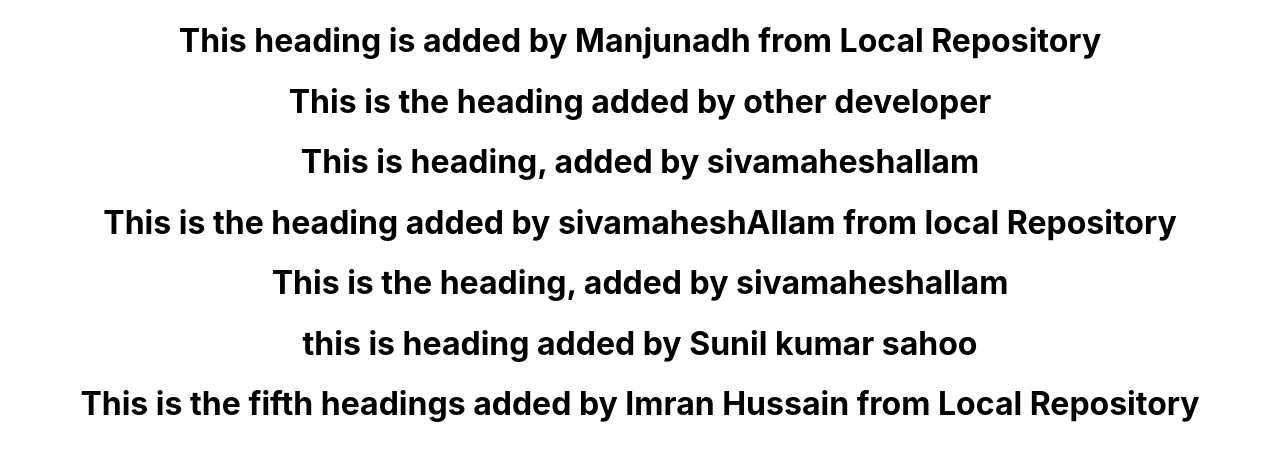
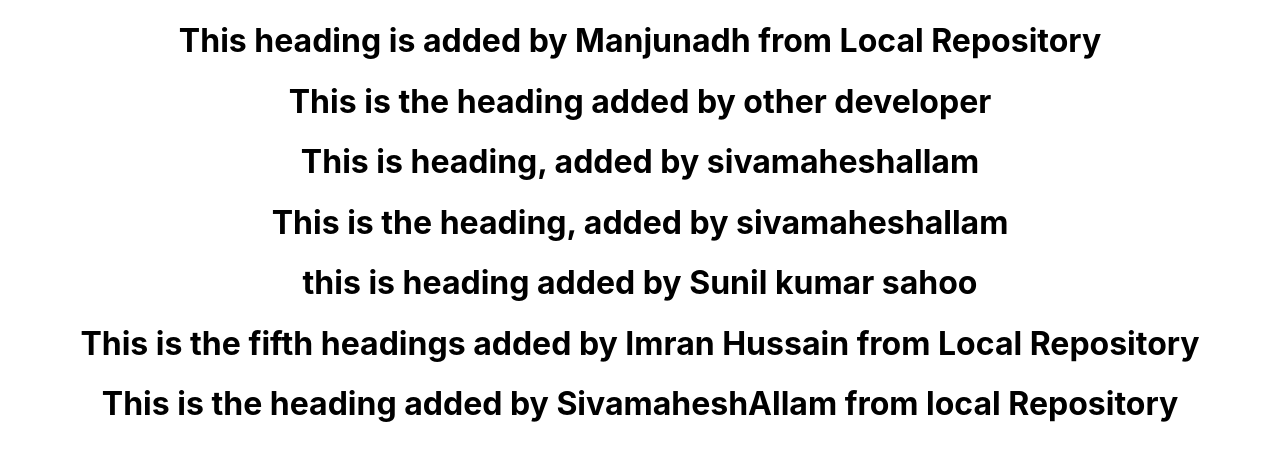
Before and after one commit to manjunadhb/Rep2212, a React (Create React App) app in the folder project/: page / in a window 1280 px wide. Shown: the top 460 px of the page. Built offline with nearby package versions, Linux system fonts and the light colour scheme.

Commit message:
added heading from local repository by SivamaheshAllam

```diff
--- a/project/src/App.js
+++ b/project/src/App.js
@@ -8,10 +8,11 @@ function App() {
     <h1>This is the heading added by other developer</h1>
 
     <h1>This is heading, added by sivamaheshallam </h1>
-    <h1>This is the heading added by sivamaheshAllam from local Repository</h1>
     <h1>This is the heading, added by sivamaheshallam </h1>
     <h1>this is heading added by Sunil kumar sahoo </h1>
     <h1>This is the fifth headings added by Imran Hussain from Local Repository</h1>
+    <h1>This is the heading added by SivamaheshAllam from local Repository</h1>
+
     </div>
   );
 }
```
